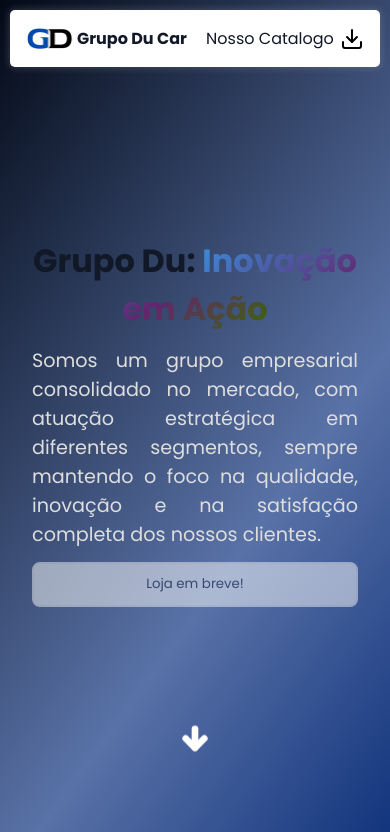
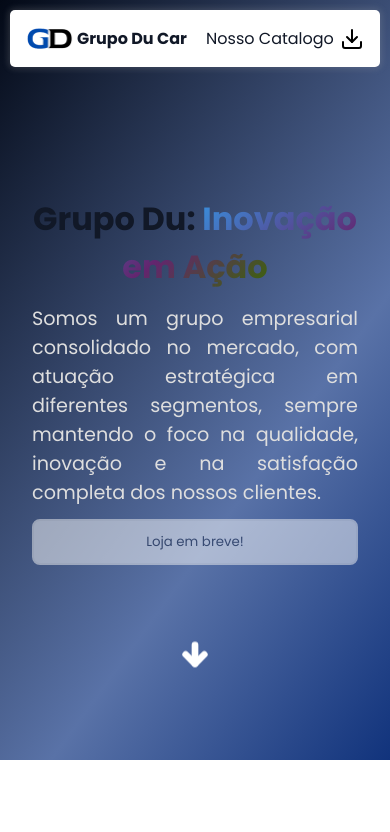
Before and after one commit to GrupoDu/grupodu-landingpage, a Next.js app: page / in a window 390 px wide. Shown: the top 832 px of the page. Built offline with nearby package versions, Linux system fonts and the light colour scheme.

Commit message:
style(page): tamanho da .welcome, e duracao de .visible dos segmentos

```diff
--- a/src/app/page.module.scss
+++ b/src/app/page.module.scss
@@ -3,7 +3,7 @@
 
   .welcome {
     width: 100%;
-    height: 100dvh;
+    min-height: 100vh;
     padding: 2em;
     display: flex;
     flex-direction: column;
@@ -278,6 +278,7 @@
 @media screen and (min-width: 380px) and (max-width: 420px) {
   .homePage {
     .welcome {
+      min-height: 90vh;
       width: 100%;
 
       h1 {
--- a/src/components/segmento/styles.module.scss
+++ b/src/components/segmento/styles.module.scss
@@ -80,6 +80,8 @@
 
 @media screen and (max-width: 420px) {
   .segmentoContainer {
+    transition: all 0.1s ease-in-out;
+
     p {
       text-align: justify;
       width: 90%;
```
